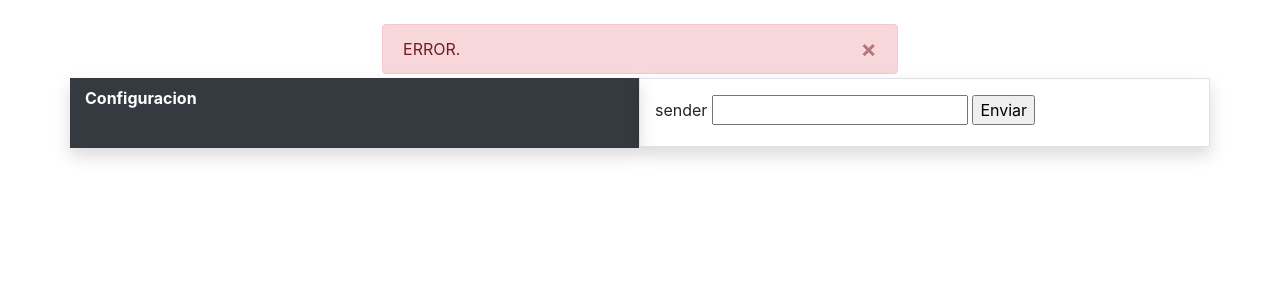
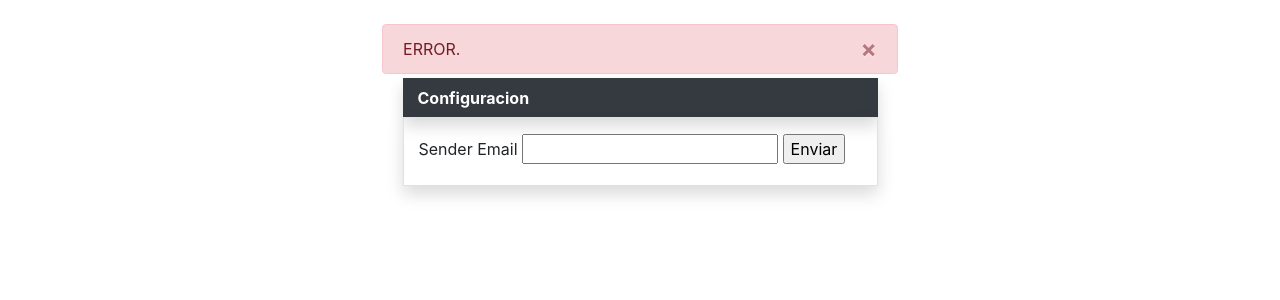
Before and after one commit to davidsirvent/mailing, a Flask app: page /config in a window 1280 px wide. Shown: the part 76-376 px from the top of that part. Run offline with Flask 2, Linux system fonts and the light colour scheme; the page is wider than the window, and the part outside it is not shown; some libraries are stand-ins or nearby versions.

Commit message:
CSS styling

```diff
--- a/mailing_app/forms.py
+++ b/mailing_app/forms.py
@@ -4,7 +4,7 @@
 
 
 class ConfigForm(FlaskForm):
-    sender_address = StringField('sender', validators=[DataRequired()])
+    sender_address = StringField('Sender Email', validators=[DataRequired()])
     password = StringField('password', validators=[DataRequired()])
     smtp_server = StringField('SMTP server', validators=[DataRequired()])
     smtp_port = IntegerField('SMTP port', validators=[DataRequired()])
--- a/mailing_app/static/css/custom.css
+++ b/mailing_app/static/css/custom.css
@@ -7,29 +7,11 @@
 }
 
 .col-title {
-    /* .bg-dark */
-    background-color: #343a40 !important;
-    /* .text-white */
-    color: #fff !important;
-    /* .shadow */
-    box-shadow: 0 0.5rem 1rem rgba(0, 0, 0, 0.15) !important;
-    /* .pt-2 */
-    padding-top: 0.5rem !important;
-    /* .pb-2 */
-    padding-bottom: 0.5rem !important;
-    /* .font-weight-bold */
-    font-weight: 700 !important;
+    /* See Jinja macro with same name to view CSS inheritance. */
     /* Adjust to card body*/
     margin-bottom: -0.05rem !important;
 }
 
 .col-body {
-    /* .border */
-    border: 1px solid #dee2e6 !important;
-    /* .shadow */
-    box-shadow: 0 0.5rem 1rem rgba(0, 0, 0, 0.15) !important;
-    /* .pt-3 */
-    padding-top: 1rem !important;
-    /* .pb-3 */
-    padding-bottom: 1rem !important;
+    /* See Jinja macro with same name to view CSS inheritance. */
 }
--- a/mailing_app/templates/base.html
+++ b/mailing_app/templates/base.html
@@ -1,3 +1,6 @@
+{% from "macros/col-title.j2" import col_title %}
+{% from "macros/col-body.j2" import col_body %}
+
 <!doctype html>
 <html lang="es">
   <head>
--- /dev/null
+++ b/mailing_app/templates/macros/col-body.j2
@@ -0,0 +1,3 @@
+ {% macro col_body() %}
+ border shadow pt-3 pb-3
+ {% endmacro %}
--- /dev/null
+++ b/mailing_app/templates/macros/col-title.j2
@@ -0,0 +1,3 @@
+ {% macro col_title() %}
+ col-title bg-dark text-white shadow pt-2 pb-2 font-weight-bold
+ {% endmacro %}
--- a/mailing_app/templates/main/configuration.html
+++ b/mailing_app/templates/main/configuration.html
@@ -4,11 +4,13 @@
 
 <div id="config" class="container">
 
-    <div class="row">
-        <div class="col col-title">
+    <div class="row justify-content-center">
+        <div class="col-10 col-lg-5 {{ col_title() }}">
             Configuracion
         </div>
-        <div class="col col-body">
+    </div>
+    <div class="row justify-content-center">
+        <div class="col-10 col-lg-5 {{ col_body() }}">
             <form method="POST" action="{{ url_for('main.config') }}">
                 {{ form.csrf_token }}
                 {{ form.sender_address.label }} {{ form.sender_address(size=20) }}
```
Also changed, not shown: mailing_app/templates/main/index.html (+6 -6 lines).
